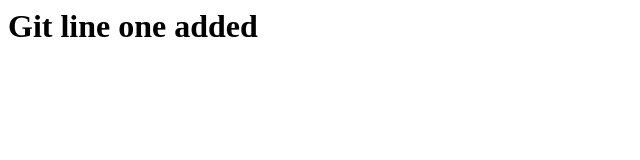
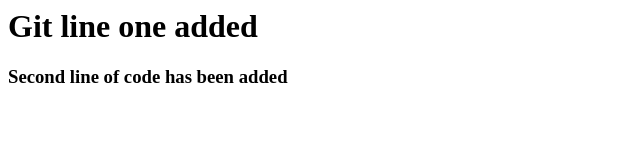
Before and after one commit to DeveloperZoon/centralreponew, a plain HTML site: page index.html in a window 1280 px wide. Shown: the whole page, without its empty margins (0-640 px from the left). Drawn offline with Linux system fonts and the light colour scheme.

Commit message:
second line has been added

```diff
--- a/index.html
+++ b/index.html
@@ -1 +1,2 @@
 <h1>Git line one added</h1>
+<h3>Second line of code has been added</h3>
```
